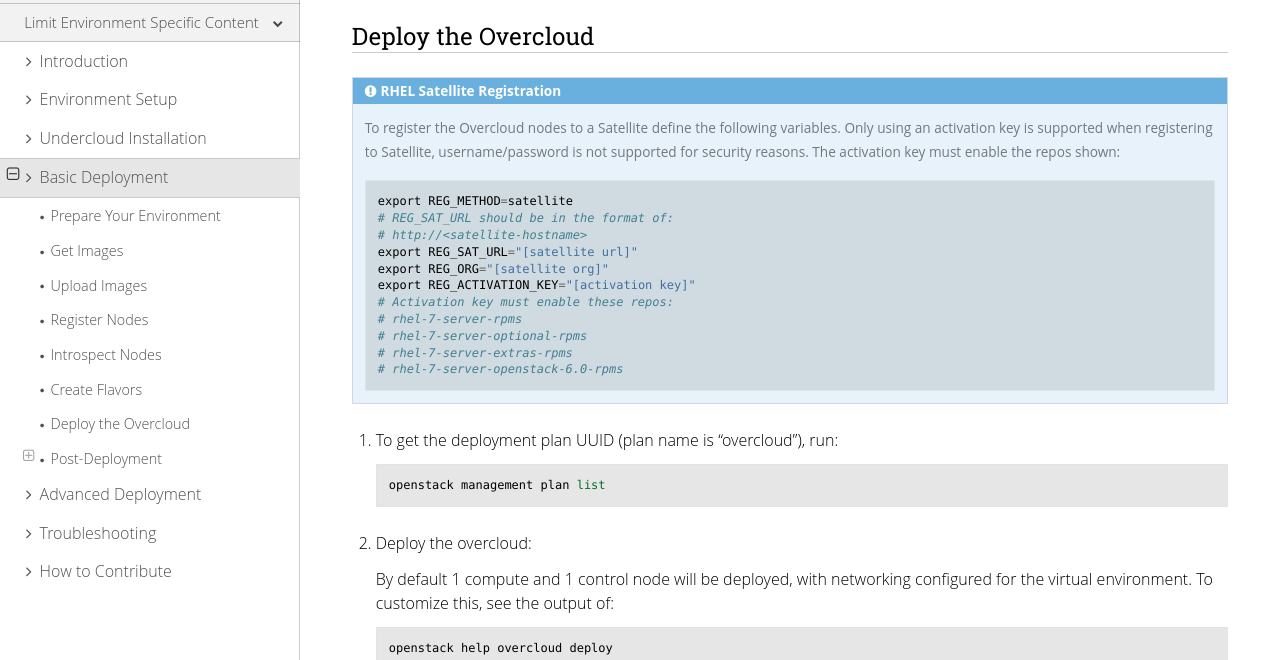
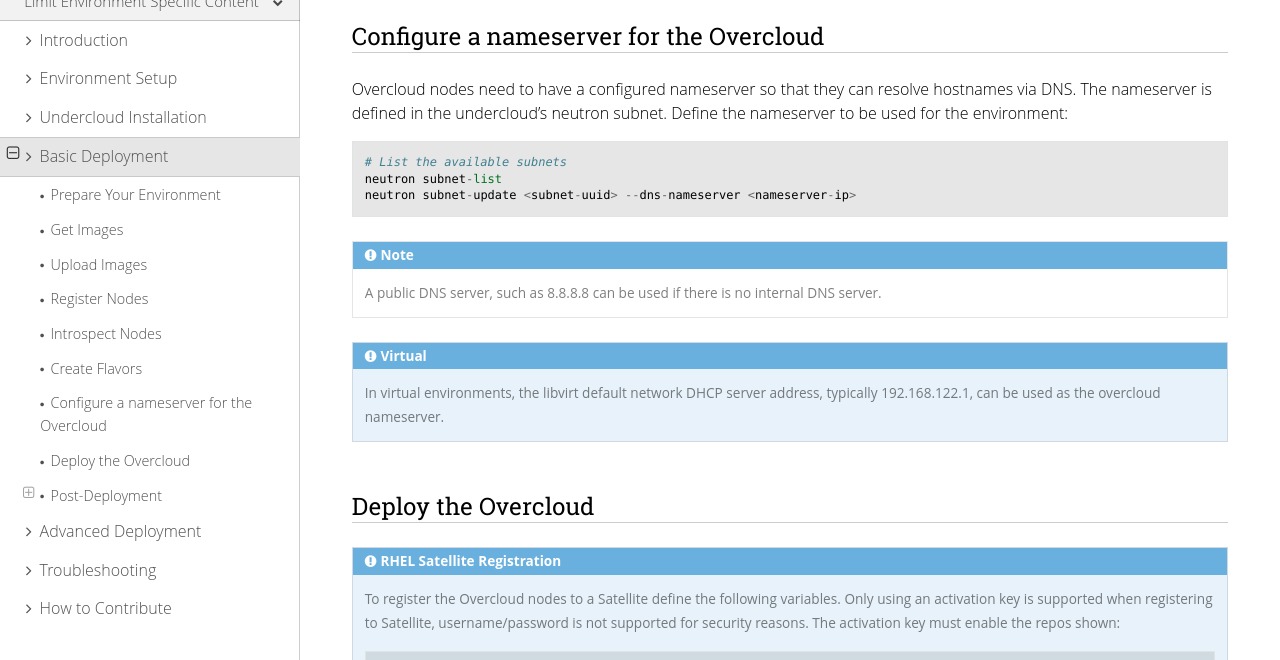
Before and after one commit to openstack-archive/instack-undercloud, a Sphinx documentation site: the page built from doc/source/basic_deployment/basic_deployment.rst, in a window 1280 px wide and 900 px high, scrolled down 2931 px, cut to the strip 240-900 px from the top of the window. Built offline with Sphinx 7.4.7 and the Read the Docs theme 2.0.0, drawn with Linux system fonts in a browser that asks for light colours.

Commit message:
Document how to set a nameserver for the overcloud
Change-Id: I767eab21f50fbfdd59643fc8acb5b6c8ff555ecb
Related: rhbz#1237214

```diff
--- a/doc/source/basic_deployment/basic_deployment.rst
+++ b/doc/source/basic_deployment/basic_deployment.rst
@@ -212,6 +212,26 @@
     openstack flavor create --id auto --ram 4096 --disk 40 --vcpus 1 baremetal
     openstack flavor set --property "cpu_arch"="x86_64" --property "capabilities:boot_option"="local" baremetal
 
+Configure a nameserver for the Overcloud
+----------------------------------------
+
+Overcloud nodes need to have a configured nameserver so that they can resolve
+hostnames via DNS. The nameserver is defined in the undercloud's neutron
+subnet. Define the nameserver to be used for the environment::
+
+    # List the available subnets
+    neutron subnet-list
+    neutron subnet-update <subnet-uuid> --dns-nameserver <nameserver-ip>
+
+.. note::
+   A public DNS server, such as 8.8.8.8 can be used if there is no internal DNS
+   server.
+
+.. admonition:: Virtual
+   :class: virtual
+
+   In virtual environments, the libvirt default network DHCP server address,
+   typically 192.168.122.1, can be used as the overcloud nameserver.
 
 Deploy the Overcloud
 --------------------
```
